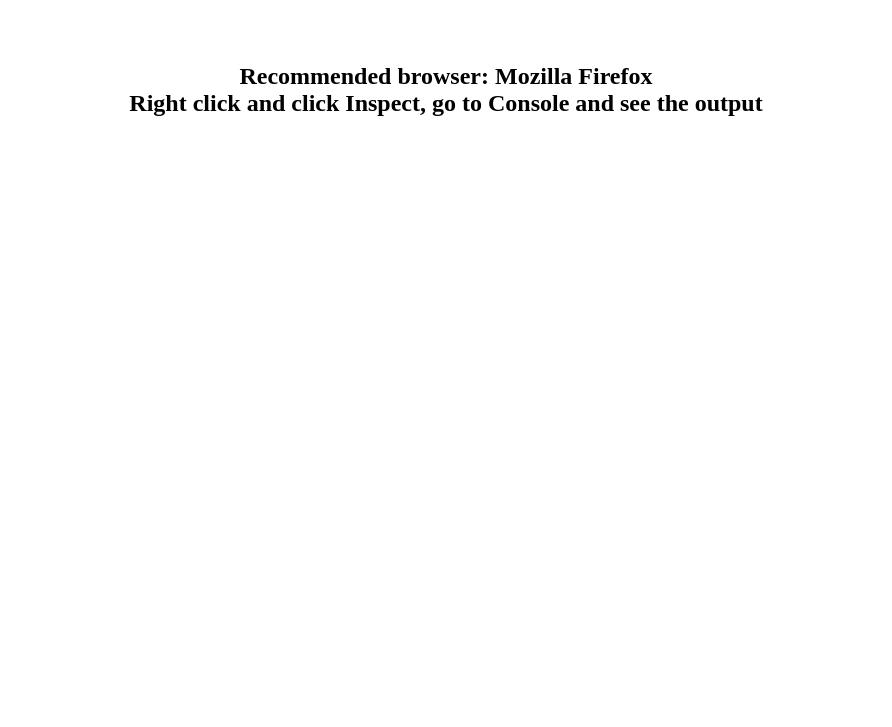
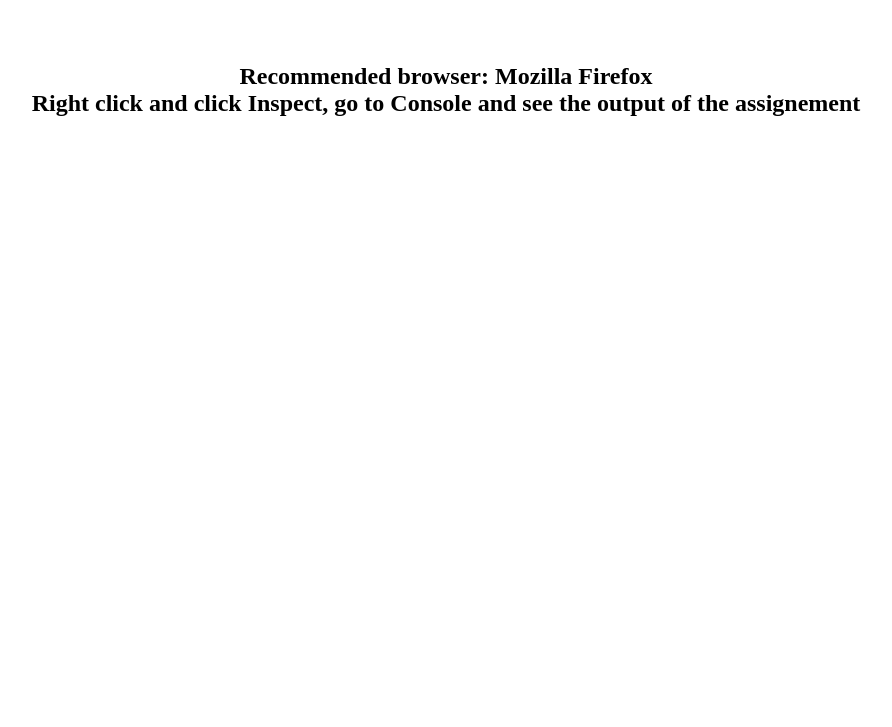
Before and after one commit to naeemdal/Assignments, a plain HTML site: page Module-4-Coding-Assignment/index.html in a window 1280 px wide. Shown: the part 73-800 px from the top of the page, without its empty margins (194-1086 px from the left). Drawn offline with Linux system fonts and the light colour scheme.

Commit message:
Update index.html

```diff
--- a/Module-4-Coding-Assignment/index.html
+++ b/Module-4-Coding-Assignment/index.html
@@ -12,6 +12,6 @@
 </head>
 <body>
   <h1 style="text-align: center;">Module 4 Solution Starter</h1> <br><br>
-  <h2 style="text-align: center;">Recommended browser: Mozilla Firefox <br> Right click and click Inspect, go to Console and see the output</h2>
+  <h2 style="text-align: center;">Recommended browser: Mozilla Firefox <br> Right click and click Inspect, go to Console and see the output of the assignement</h2>
 </body>
 </html>
```
